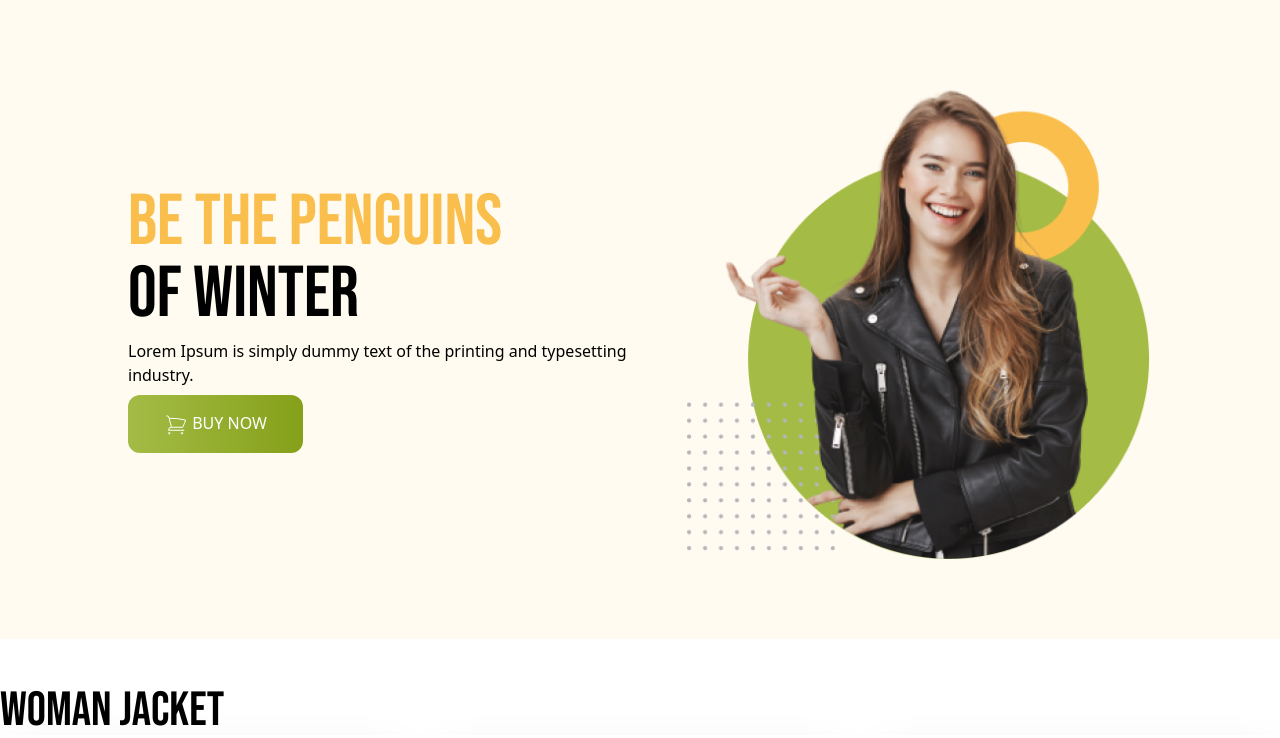
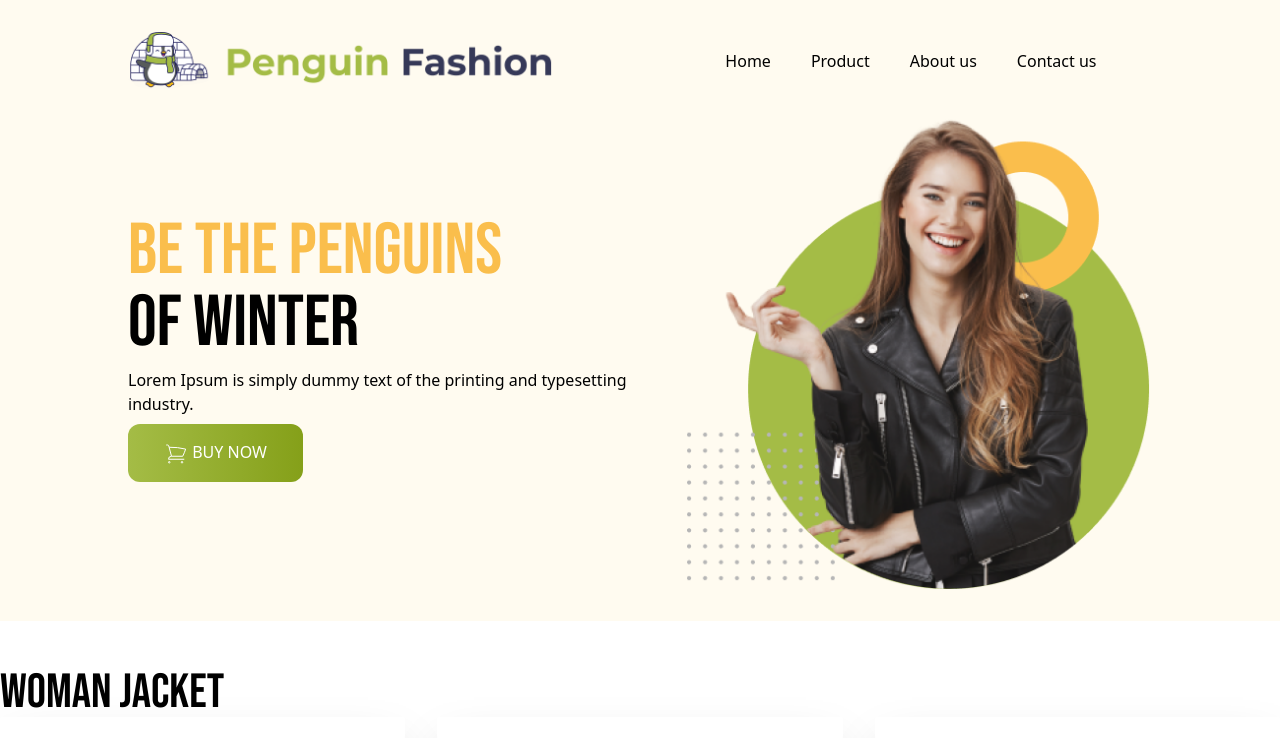
Before and after one commit to Yeasir7/penguin-with-tailwind, a plain HTML site: page index.html in a window 1280 px wide. Shown: the top 738 px of the page. Drawn offline with nearby package versions, Linux system fonts and the light colour scheme.

Commit message:
finished

```diff
--- a/index.html
+++ b/index.html
@@ -15,10 +15,15 @@
 </style>
 </head>
 <body>
-    <header class="bg-[#FFFBF0] px-5 md:px-32 py-3 md:py-20">
+    <header class="bg-[#FFFBF0] px-5 md:px-32 py-3 md:py-8">
         <!-- nav -->
-        <nav>
-
+        <nav class="flex flex-col lg:flex-row justify-between items-center mb-5">
+            <div class="nav-title lg:size-5/12 mb-4 lg:mb-0">
+                <img src="icons/logo.png" alt="">
+            </div>
+            <div class="nav-anchor lg:size-5/12 flex gap-10">
+                <a href="">Home</a><a href="">Product</a><a href="">About us</a><a href="">Contact us</a>
+            </div>
         </nav>
         <!-- banner section -->
         <div class="flex flex-col lg:flex-row justify-between items-center">
```
